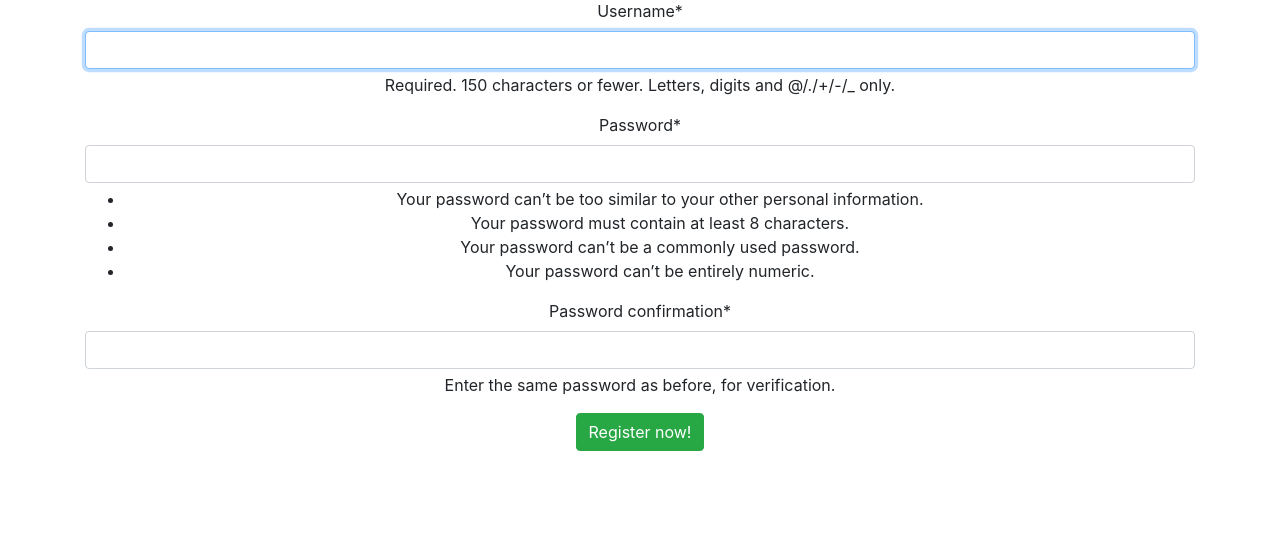
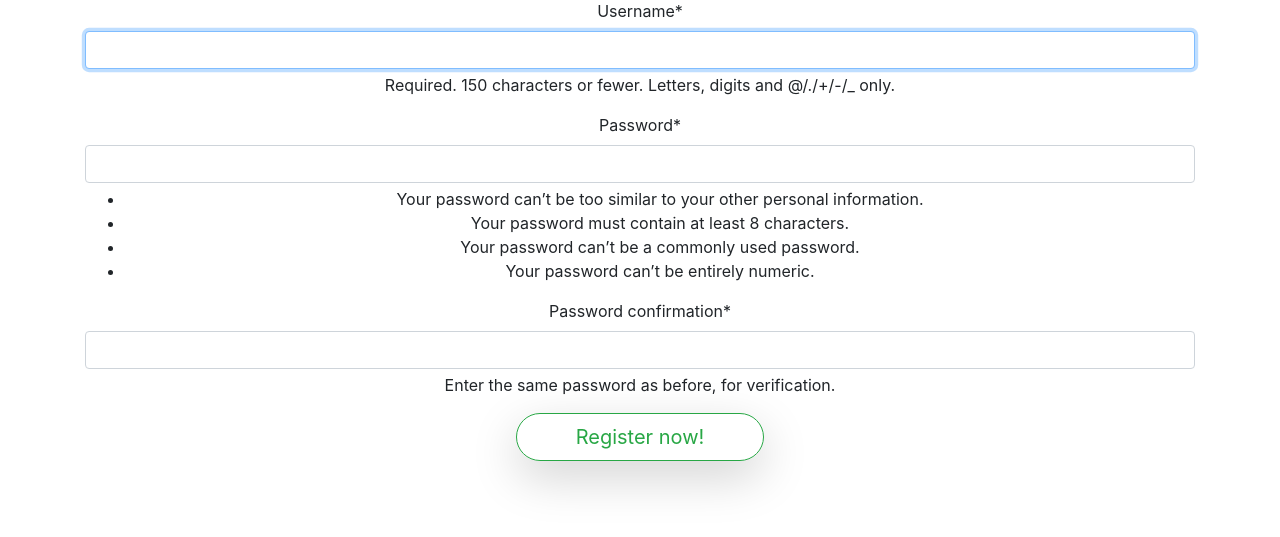
Before and after one commit to alexveronese/fridge_community, a Django app: page /register/ in a window 1280 px wide. Shown: the part 81-618 px from the top of the page. Run offline with Django 5.2, Linux system fonts and the light colour scheme; some libraries are stand-ins or nearby versions.

Commit message:
changes in bot.py

```diff
--- a/config/templates/user_create.html
+++ b/config/templates/user_create.html
@@ -12,13 +12,17 @@
 
 {% block content %}
 
-<form method="post"> {% csrf_token %}
+<form method="post">
+  {% csrf_token %}
+  {{ form|crispy }}
 
-  {{form | crispy}}
+  <div class="col-md-3 col-sm-4 mb-3 mx-auto">
+      <button type="submit" class="btn btn-lg btn-outline-success rounded-pill shadow-lg w-100">
+          Register now!
+      </button>
+  </div>
 
-  <input type="submit" class="btn btn-success" value="Register now!">
-
-  </form>
+</form>
 
 {% endblock %}
 
```
Also changed, not shown: config/db.sqlite3, config/main/templates/main/home.html (line endings or trailing spaces).
